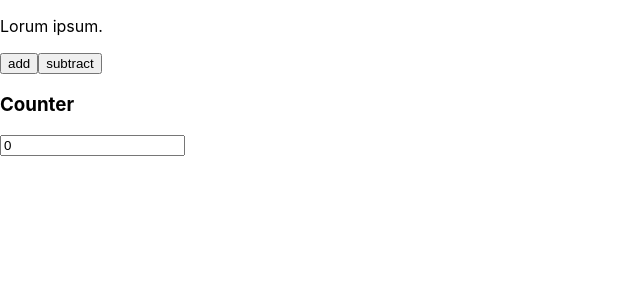
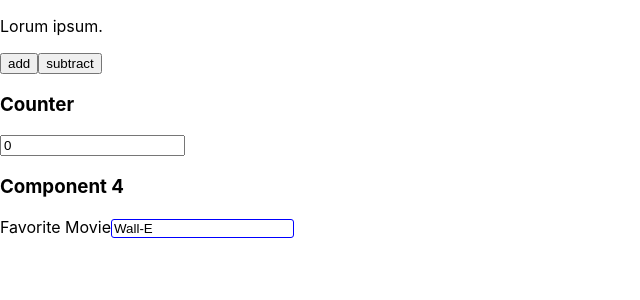
Before and after one commit to peterlidee/testing-app, a React (Create React App) app: page / in a window 1280 px wide. Shown: the top 300 px of the page, without its empty margins (0-640 px from the left). Built offline with nearby package versions, Linux system fonts and the light colour scheme.

Commit message:
Added component4 + test

```diff
--- a/src/App.js
+++ b/src/App.js
@@ -1,6 +1,7 @@
 import Component1 from './components/Component1'
 import Component2 from './components/Component2'
 import Component3 from './components/Component3'
+import Component4 from './components/Component4'
 
 function App() {
   return (
@@ -8,6 +9,7 @@ function App() {
       <Component1 />
       <Component2 />
       <Component3 />
+      <Component4 />
     </div>
   )
 }
--- /dev/null
+++ b/src/components/Component4.js
@@ -0,0 +1,19 @@
+import { useState } from "react"
+
+function Component4(){
+  const [ value, setValue ] = useState("Wall-E")
+  return(
+    <div className="Component4">
+      <h3>Component 4</h3>
+      <label htmlFor="movie">Favorite Movie</label>
+      <input
+        id="movie"
+        value={value}
+        onChange={(e) => setValue(e.target.value)}
+        className="Component4__movie"
+        style={{ border: '1px solid blue', borderRadius: '3px' }}
+        data-value="abc" />
+    </div>
+  )
+}
+export default Component4
```
Also changed, not shown: 1 other file (tests, documents, lock files or other folders).
